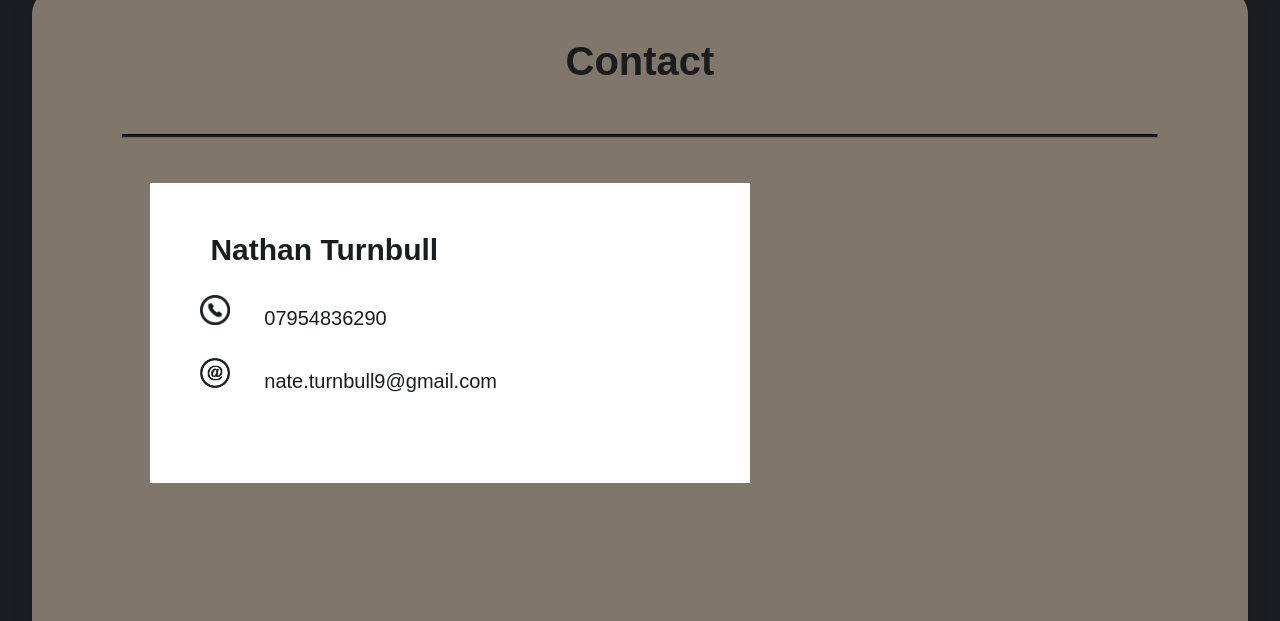
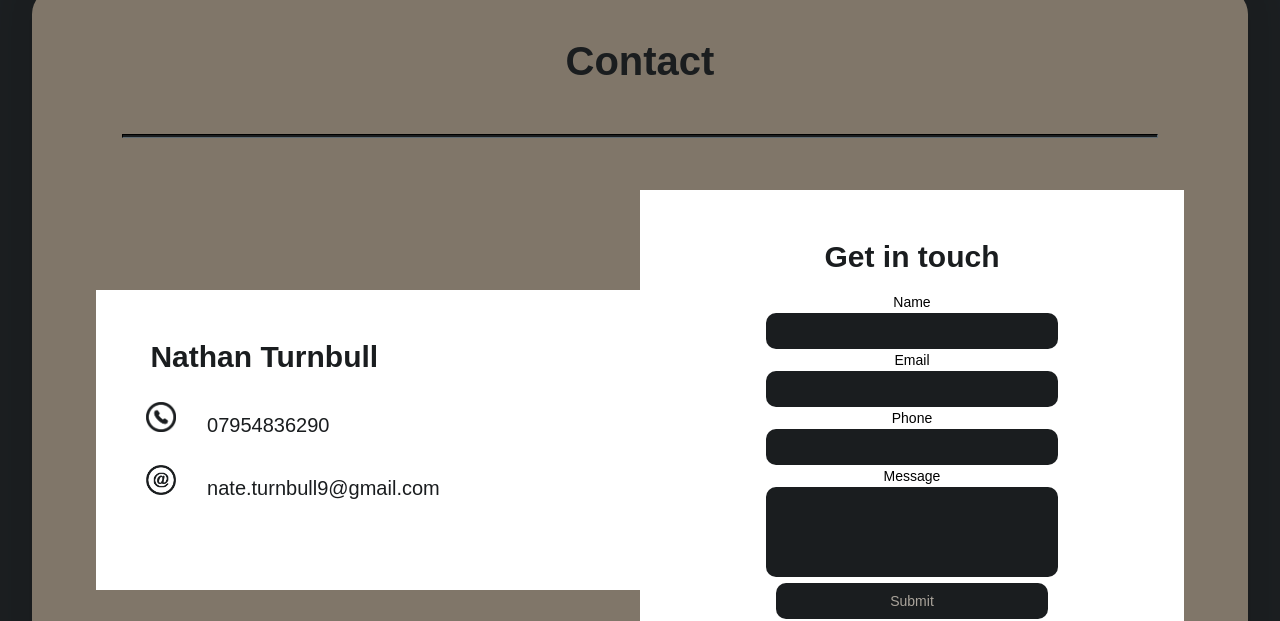
Before and after one commit to NathanosG/NathanosG.github.io, a plain HTML site: page contact.html in a window 1280 px wide. Shown: the part 196-817 px from the top of the page. Drawn offline with Linux system fonts and the light colour scheme.

Commit message:
New stuff

```diff
--- a/contact.html
+++ b/contact.html
@@ -35,6 +35,7 @@
   <div class="content">
     <h2>Contact</h2>
     <hr>
+    <div class="contact-container">
       <div class="contact-card">
         <h1>Nathan Turnbull</h1>
         <br>
@@ -44,6 +45,21 @@
         <img src="emailIconDark.png" alt="Email Icon">
         <p>nate.turnbull9@gmail.com</p>
       </div>
+      <div class="contact-form">
+        <form method="post" name="emailContact">
+            <h1>Get in touch</h1>
+            <label>Name</label>
+            <input type="text" name="name" required>
+            <label>Email</label>
+            <input type="text" name="email" required>
+            <label>Phone</label>
+            <input type="text" name="phone" required>
+            <label>Message</label>
+            <textarea name="message"></textarea>
+            <input type="submit" name="send" value="Submit">
+        </form>
+      </div>
+    </div>
   </div>
 </body>
 <footer>
--- a/websiteStyle.css
+++ b/websiteStyle.css
@@ -180,14 +180,14 @@ hr{
 }
 
 .contact-card {
-  margin-left: 5%;
+  /**margin-left: 5%;**/
   margin-top: 45px;
   width: 600px;
   height: 300px;
   background-color: white;
 }
 
-.contact-card h1 {
+.contact-container h1 {
   color: #1A1D1F;
   text-align: left;
   font-size: 30px;
@@ -279,3 +279,43 @@ img {
   transform: scale(1.15);
   transition: transform .2s;
 }
+
+.contact-container {
+  display: flex;
+  align-items: center;
+  justify-content: space-around;
+}
+
+.contact-form {
+  margin-top: 45px;
+  width: 600px;
+  height: 500px;
+  background-color: white;
+  text-align: center;
+}
+
+.contact-form label {
+  display: block;
+  margin-bottom: 3px;
+  text-align: center;
+}
+
+.contact-form input, .contact-form textarea {
+  width: 50%;
+  padding: 10px;
+  border:0;
+  outline:0;
+  margin-bottom: 3px;
+  border-radius: 10px;
+  background-color: #1A1D1F;
+  color: #AAA49B;
+}
+
+.contact-form textarea {
+  height: 70px;
+  resize: none;
+}
+
+.contact-form h1 {
+  margin-left: 0;
+}
```
Also changed, not shown: Untitled-1.html (added, +15 -0 lines), index.html (+3 -0 lines). Lines whose indentation alone changed are shown as unchanged.
